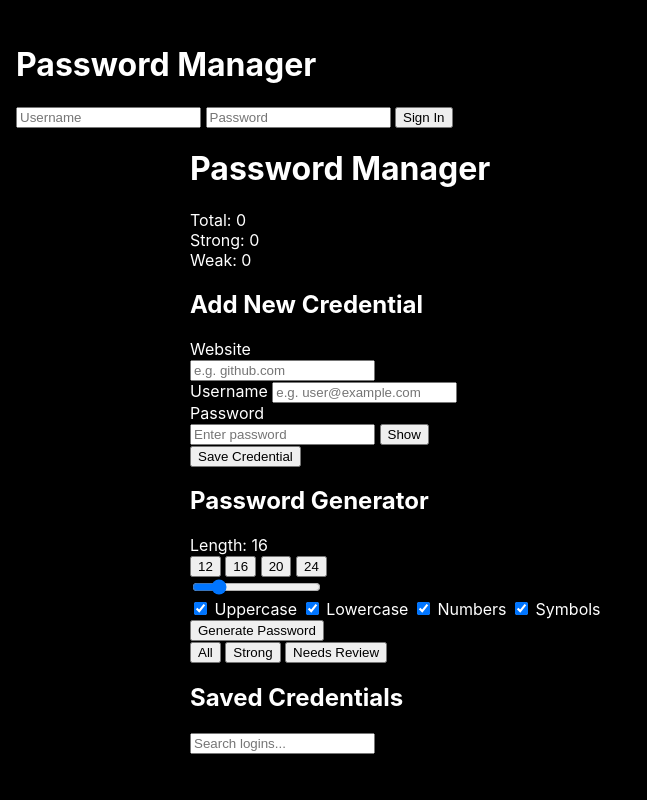
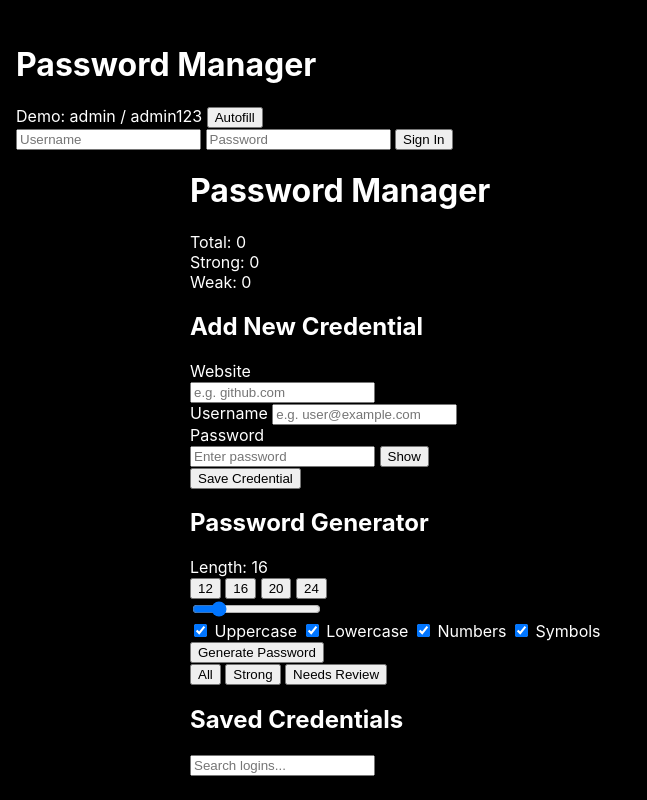
Before and after one commit to maanuu5/vaultpass, a plain HTML site: page index.html in a window 1280 px wide. Shown: the whole page, without its empty margins (0-647 px from the left). Drawn offline with Linux system fonts and the light colour scheme.

Commit message:
add autofill button for demo credentials

```diff
--- a/index.html
+++ b/index.html
@@ -10,6 +10,10 @@
   <div id="login-screen" class="login-wrapper">
     <div class="login-card">
       <h1 class="login-title">Password Manager</h1>
+      <div class="demo-login-bar">
+        <span>Demo: admin / admin123</span>
+        <button type="button" id="autofill-btn">Autofill</button>
+      </div>
       <form id="login-form">
         <input type="text" id="login-username" placeholder="Username">
         <input type="password" id="login-password" placeholder="Password">
```
